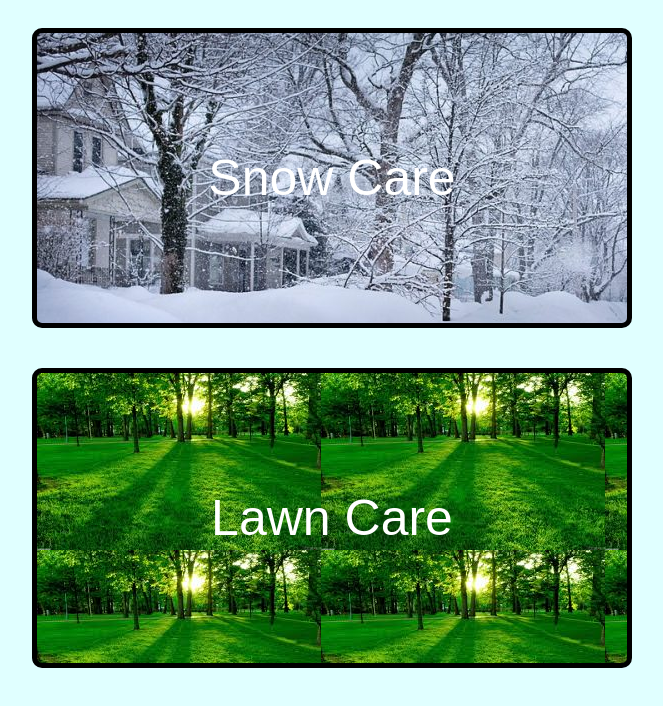
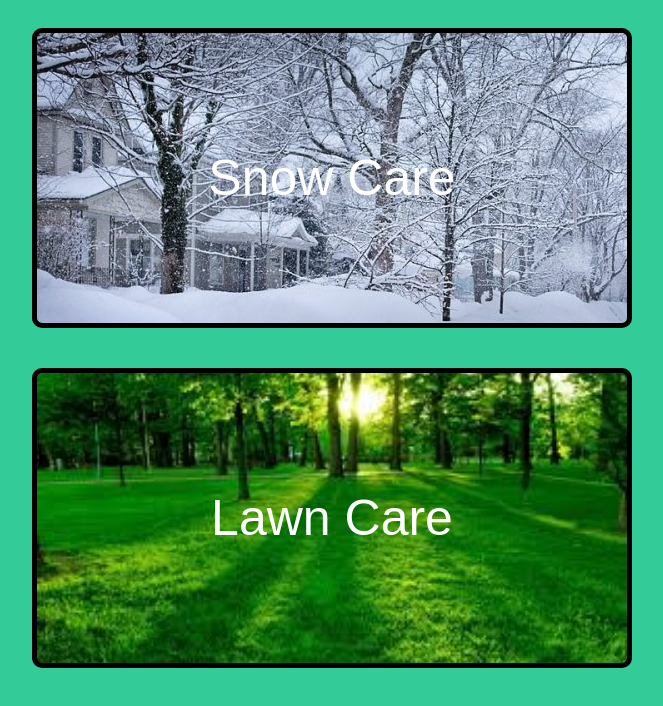
Before and after one commit to AliciaR93/Good-Neighbor-App, a plain HTML site: page index.html in a window 1280 px wide. Both pictures are taken after typing "Sample", "Sample", "Sample", "Sample", "5" into the empty fields and a click on the button "Submit". Shown: the whole page, without its empty margins (476-1139 px from the left). Drawn offline with nearby package versions, Linux system fonts and the light colour scheme; some packages are replaced by stand-ins of ours.

Commit message:
more css

```diff
--- a/index.html
+++ b/index.html
@@ -5,7 +5,7 @@
   <meta name="viewport" content="width=device-width, initial-scale=1.0">
   <meta http-equiv="X-UA-Compatible" content="ie=edge">
   <link rel="stylesheet" href="styles.css">
-  <link href="https://fonts.googleapis.com/css?family=Work+Sans" rel="stylesheet">
+  <link href="https://fonts.googleapis.com/css?family=Cabin" rel="stylesheet">
   <title>Good Neighbor</title>
   <!--Favicon-->
   <link rel="shortcut icon" href="/goodNeighbor.jpg" type="image/x-icon">
--- a/service/apiService.js
+++ b/service/apiService.js
@@ -12,7 +12,7 @@
         return getForecastForlatLng(latLng.lat, latLng.lng);
       });
     }
-
+    // Gets the latitude and longitude for the city typed in.
     function getlatLngForLocation(location) {
       return $http({
         url: "https://www.mapquestapi.com/geocoding/v1/address?key=ZakKdLzZvhVuf6X38wYaD7IoUwS0JHWy",
@@ -25,8 +25,6 @@
       });
     }
 
-    //Days are being pulled from the API.
-    // Gets the latitude and longitude for the city typed in.
     function getForecastForlatLng(lat, lng) {
       return $http({
         url: "https://forecast.weather.gov/MapClick.php?FcstType=json",
--- a/styles.css
+++ b/styles.css
@@ -1,7 +1,7 @@
 /*MOBILE STARTS HERE*/
   body {
-    background-color: #E0FFFF;
-    font-family: cursive;
+    background-color: #33CC99;
+    font-family: 'Cabin', sans-serif;
   }
   /*Styling for the Welcome Page*/
   h1 {
@@ -49,6 +49,9 @@
     background-image: url(grass.jpg);
     color: #FFF;
     font-size: 20px;
+    background-repeat: no-repeat;
+    background-position: center center;
+    background-size: cover;
   }
   /* Styling for schedule page*/
   .days {
@@ -59,6 +62,8 @@
     /*FIX THE TEMPS*/
   }
   #img {
+    border: 1px solid black;
+    border-radius: 3px;
     height: 75px;
     width: 100px;
     margin-left: 40px;
@@ -68,7 +73,7 @@
     margin-bottom: 10px;
   }
   #schedule .selected{
-    background-color: lightgreen;
+    background-color: #6699FF;
   }
   .theScheduleButton {
     margin-left: 130px;
```
